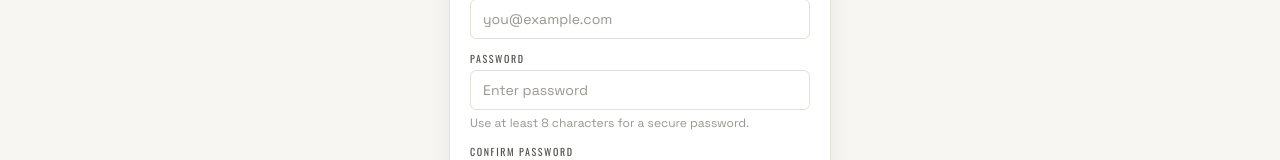
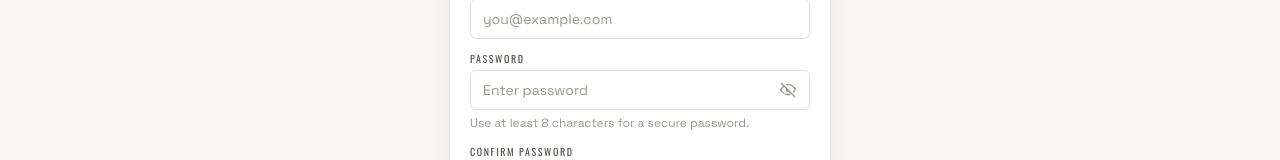
Before and after one commit to SE-Pr0/jerSEys, a React (Vite) app: page /register in a window 1280 px wide. Shown: the part 297-457 px from the top of the page. Built offline with nearby package versions, Linux system fonts and the light colour scheme.

Commit message:
adding show/hide toggle in login and register pages.

```diff
--- a/src/pages/Login.jsx
+++ b/src/pages/Login.jsx
@@ -15,10 +15,37 @@ const initialValues = {
   password: '',
 };
 
+const PasswordVisibilityIcon = ({ isVisible }) => (
+  <svg
+    viewBox="0 0 24 24"
+    fill="none"
+    stroke="currentColor"
+    strokeWidth="1.8"
+    strokeLinecap="round"
+    strokeLinejoin="round"
+    aria-hidden="true"
+  >
+    {isVisible ? (
+      <>
+        <path d="M2 12s3.75-6 10-6 10 6 10 6-3.75 6-10 6S2 12 2 12Z" />
+        <circle cx="12" cy="12" r="2.75" />
+      </>
+    ) : (
+      <>
+        <path d="M3 3l18 18" />
+        <path d="M10.58 10.58A2 2 0 0 0 10 12a2 2 0 0 0 3.42 1.42" />
+        <path d="M9.88 5.09A11.4 11.4 0 0 1 12 4.9c6.25 0 10 6.1 10 6.1a18.46 18.46 0 0 1-3.04 3.8" />
+        <path d="M6.61 6.63A18.7 18.7 0 0 0 2 12s3.75 6 10 6a11.5 11.5 0 0 0 2.76-.32" />
+      </>
+    )}
+  </svg>
+);
+
 const Login = () => {
   const navigate = useNavigate();
   const [values, setValues] = useState(initialValues);
   const [errors, setErrors] = useState({});
+  const [showPassword, setShowPassword] = useState(false);
 
   const handleChange = (event) => {
     const { name, value } = event.target;
@@ -102,16 +129,27 @@ const Login = () => {
             htmlFor="password"
             error={errors.password}
           >
+            <div className="auth-password-field">
               <input
                 id="password"
                 name="password"
-              type="password"
-              className="ui-input"
+                type={showPassword ? 'text' : 'password'}
+                className="ui-input auth-password-input"
                 placeholder="Enter password"
                 value={values.password}
                 onChange={handleChange}
                 autoComplete="current-password"
               />
+              <button
+                type="button"
+                className="auth-password-toggle"
+                onClick={() => setShowPassword((current) => !current)}
+                aria-label={showPassword ? 'Hide password' : 'Show password'}
+                aria-pressed={showPassword}
+              >
+                <PasswordVisibilityIcon isVisible={showPassword} />
+              </button>
+            </div>
           </FormField>
 
           <div className="ui-inline-stack">
--- a/src/pages/Register.jsx
+++ b/src/pages/Register.jsx
@@ -17,10 +17,37 @@ const initialValues = {
   confirmPassword: '',
 };
 
+const PasswordVisibilityIcon = ({ isVisible }) => (
+  <svg
+    viewBox="0 0 24 24"
+    fill="none"
+    stroke="currentColor"
+    strokeWidth="1.8"
+    strokeLinecap="round"
+    strokeLinejoin="round"
+    aria-hidden="true"
+  >
+    {isVisible ? (
+      <>
+        <path d="M2 12s3.75-6 10-6 10 6 10 6-3.75 6-10 6S2 12 2 12Z" />
+        <circle cx="12" cy="12" r="2.75" />
+      </>
+    ) : (
+      <>
+        <path d="M3 3l18 18" />
+        <path d="M10.58 10.58A2 2 0 0 0 10 12a2 2 0 0 0 3.42 1.42" />
+        <path d="M9.88 5.09A11.4 11.4 0 0 1 12 4.9c6.25 0 10 6.1 10 6.1a18.46 18.46 0 0 1-3.04 3.8" />
+        <path d="M6.61 6.63A18.7 18.7 0 0 0 2 12s3.75 6 10 6a11.5 11.5 0 0 0 2.76-.32" />
+      </>
+    )}
+  </svg>
+);
+
 const Register = () => {
   const navigate = useNavigate();
   const [values, setValues] = useState(initialValues);
   const [errors, setErrors] = useState({});
+  const [showPasswords, setShowPasswords] = useState(false);
 
   const passwordHint = useMemo(() => {
     if (!values.password) {
@@ -145,16 +172,27 @@ const Register = () => {
             hint={!errors.password ? passwordHint : undefined}
             error={errors.password}
           >
+            <div className="auth-password-field">
               <input
                 id="password"
                 name="password"
-              type="password"
-              className="ui-input"
+                type={showPasswords ? 'text' : 'password'}
+                className="ui-input auth-password-input"
                 placeholder="Enter password"
                 value={values.password}
                 onChange={handleChange}
                 autoComplete="new-password"
               />
+              <button
+                type="button"
+                className="auth-password-toggle"
+                onClick={() => setShowPasswords((current) => !current)}
+                aria-label={showPasswords ? 'Hide passwords' : 'Show passwords'}
+                aria-pressed={showPasswords}
+              >
+                <PasswordVisibilityIcon isVisible={showPasswords} />
+              </button>
+            </div>
           </FormField>
 
           <FormField
@@ -165,7 +203,7 @@ const Register = () => {
             <input
               id="confirmPassword"
               name="confirmPassword"
-              type="password"
+              type={showPasswords ? 'text' : 'password'}
               className="ui-input"
               placeholder="Confirm password"
               value={values.confirmPassword}
--- a/src/styles/auth.css
+++ b/src/styles/auth.css
@@ -50,6 +50,42 @@
   font-size: 14px;
 }
 
+.auth-password-field {
+  position: relative;
+}
+
+.auth-password-input {
+  padding-right: 44px;
+}
+
+.auth-password-toggle {
+  position: absolute;
+  top: 50%;
+  right: 8px;
+  display: inline-flex;
+  align-items: center;
+  justify-content: center;
+  width: 28px;
+  height: 28px;
+  padding: 0;
+  border: 0;
+  border-radius: 999px;
+  background: transparent;
+  color: var(--text-3);
+  transform: translateY(-50%);
+  transition: color var(--transition-fast), background var(--transition-fast);
+}
+
+.auth-password-toggle:hover {
+  color: var(--text-1);
+  background: rgba(15, 23, 42, 0.06);
+}
+
+.auth-password-toggle svg {
+  width: 18px;
+  height: 18px;
+}
+
 .auth-card .ui-form-hint,
 .auth-card .ui-form-error {
   font-size: 12px;
```
Also changed, not shown: 5 other files (tests, documents, lock files or other folders). Lines whose indentation alone changed are shown as unchanged.
